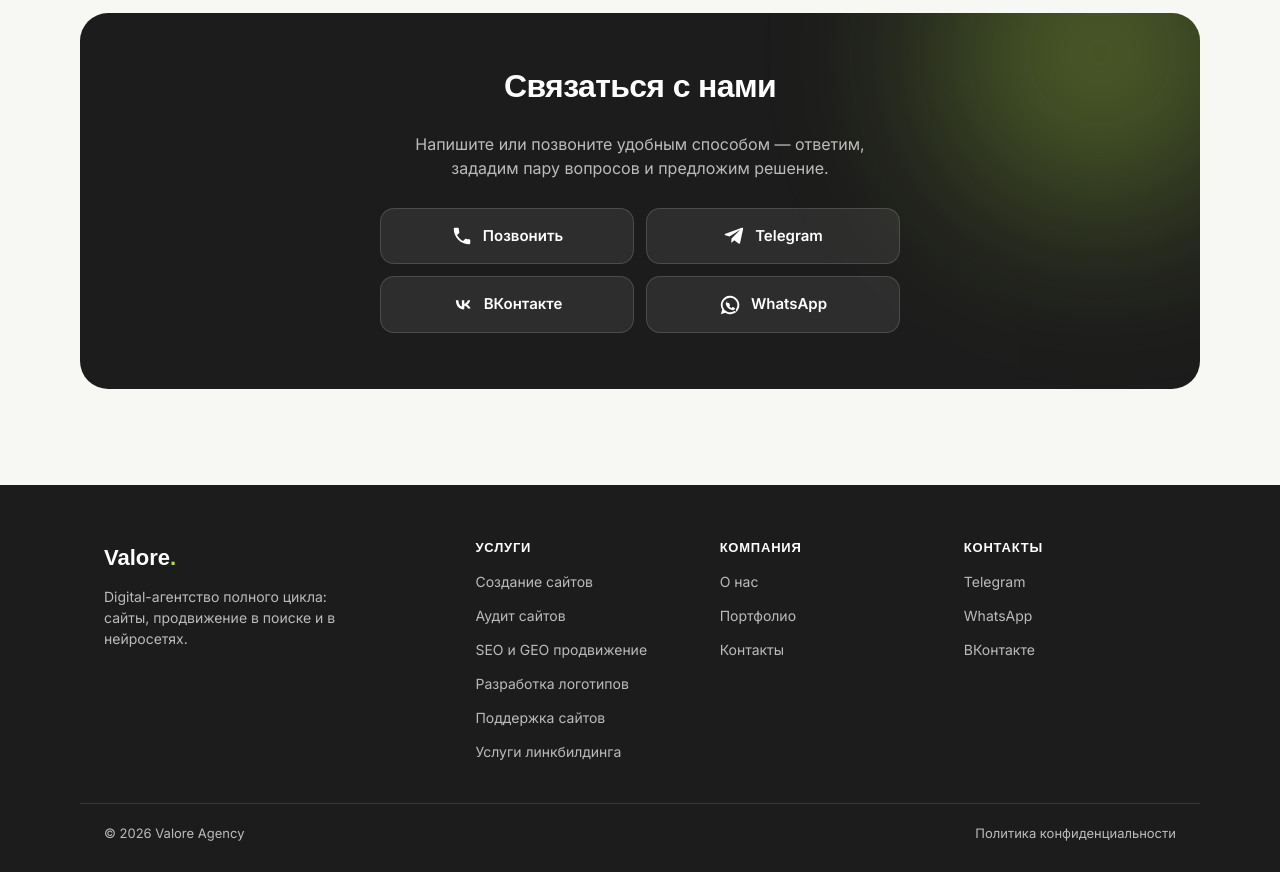
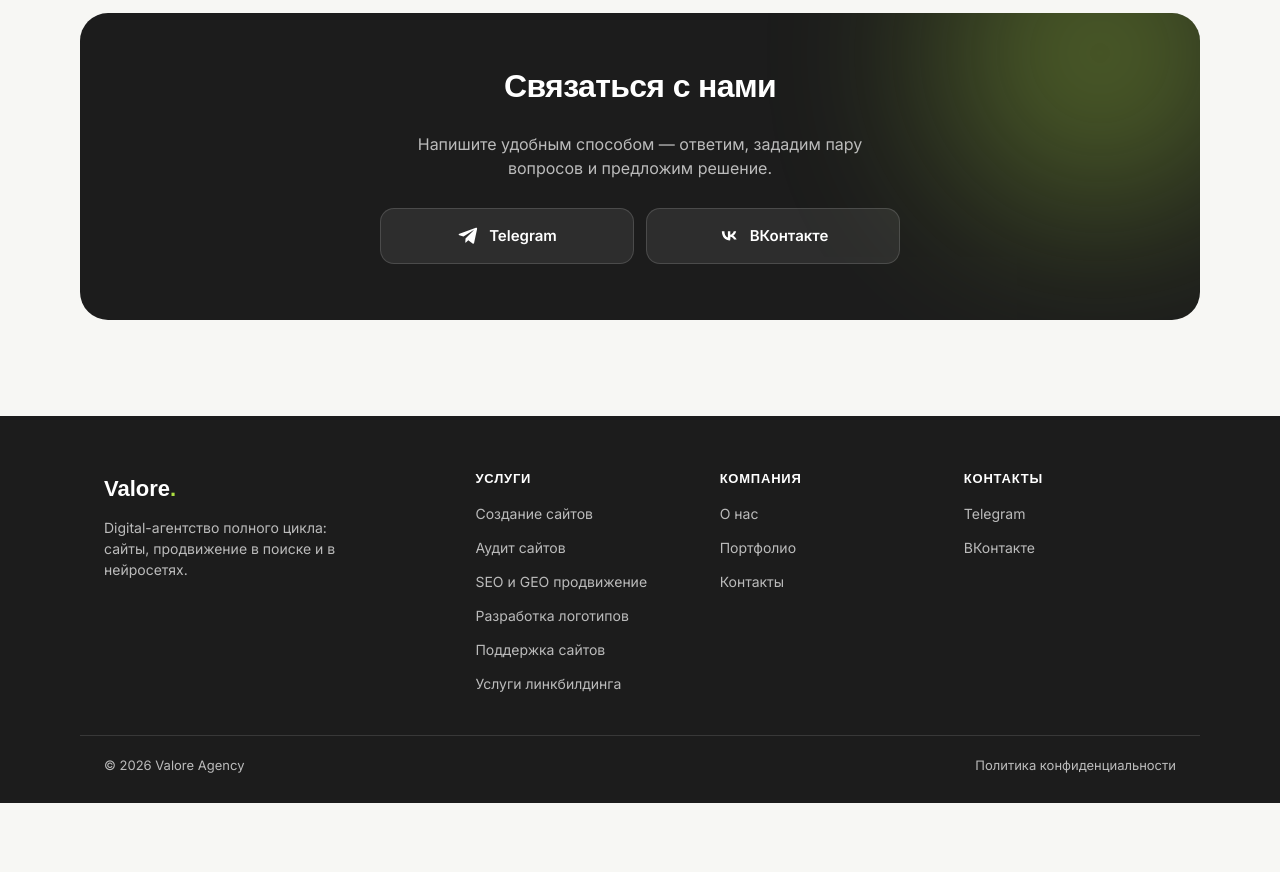
Before and after one commit to andreamaro322-svg/valore-agency, an Astro site: page / in a window 1280 px wide. Shown: the part 3300-4172 px from the top of the page. After the commit the page ends 4103 px from the top, so only its background shows below. Built offline with nearby package versions, Linux system fonts and the light colour scheme; Astro itself is replaced by a stand-in of ours; a web font is replaced by a local one.

Commit message:
fix: рабочие контакты вместо плейсхолдеров и цена аудита
В проде висели t.me/PLACEHOLDER, wa.me/PLACEHOLDER, vk.com/PLACEHOLDER и
tel:+70000000000 — сайт нельзя было ни во что нанять. Плейсхолдеры стояли в
четырёх местах: блок связи на главной, тот же блок компонентом на внутренних
страницах, футер и sameAs в разметке Organization.

Оставлены два канала по решению владельца: Telegram и ВКонтакте. Телефон и
WhatsApp убраны вместе с иконками, текст призыва поправлен — «напишите»
вместо «напишите или позвоните».

Цена аудита поднята с 5 000 до 10 000 рублей. Заменено и в schema.org: там
лежало price 5000 без пробела, из-за чего разметка говорила бы Google одно,
а страница другое.

Co-Authored-By: Claude Opus 5 <noreply@anthropic.com>

```diff
--- a/src/components/Footer.astro
+++ b/src/components/Footer.astro
@@ -41,10 +41,8 @@ const year = new Date().getFullYear();
     <div class="footer__contacts">
       <h3 class="footer__title">Контакты</h3>
       <ul>
-        <!-- TODO: заменить плейсхолдеры на реальные ссылки -->
-        <li><a href="https://t.me/PLACEHOLDER" rel="nofollow">Telegram</a></li>
-        <li><a href="https://wa.me/PLACEHOLDER" rel="nofollow">WhatsApp</a></li>
-        <li><a href="https://vk.com/PLACEHOLDER" rel="nofollow">ВКонтакте</a></li>
+        <li><a href="https://t.me/Valoreagency" rel="nofollow noopener" target="_blank">Telegram</a></li>
+        <li><a href="https://vk.ru/id1127659934" rel="nofollow noopener" target="_blank">ВКонтакте</a></li>
       </ul>
     </div>
   </div>
--- a/src/layouts/Layout.astro
+++ b/src/layouts/Layout.astro
@@ -22,9 +22,8 @@ const orgSchema = {
     availableLanguage: ['Russian'],
   },
   sameAs: [
-    'https://t.me/PLACEHOLDER',
-    'https://wa.me/PLACEHOLDER',
-    'https://vk.com/PLACEHOLDER',
+    'https://t.me/Valoreagency',
+    'https://vk.ru/id1127659934',
   ],
 };
 ---
--- a/src/pages/index.astro
+++ b/src/pages/index.astro
@@ -228,33 +228,20 @@ const faqSchema = {
       <div class="cta__content">
         <h2 class="section-title">Связаться с нами</h2>
         <p class="cta__lead">
-          Напишите или позвоните удобным способом — ответим, зададим пару вопросов и предложим решение.
+          Напишите удобным способом — ответим, зададим пару вопросов и предложим решение.
         </p>
-        <!-- TODO: заменить href на реальные контакты -->
         <div class="contacts">
-          <a class="contact" href="tel:+70000000000" aria-label="Позвонить">
-            <svg class="contact__icon" viewBox="0 0 24 24" fill="none" xmlns="http://www.w3.org/2000/svg" aria-hidden="true">
-              <path d="M6.6 10.8c1.4 2.8 3.8 5.1 6.6 6.6l2.2-2.2c.3-.3.7-.4 1-.2 1.1.4 2.3.6 3.6.6.6 0 1 .4 1 1V20c0 .6-.4 1-1 1C10.6 21 3 13.4 3 4c0-.6.4-1 1-1h3.5c.6 0 1 .4 1 1 0 1.3.2 2.5.6 3.6.1.4 0 .8-.2 1L6.6 10.8z" fill="currentColor"/>
-            </svg>
-            <span>Позвонить</span>
-          </a>
-          <a class="contact" href="https://t.me/PLACEHOLDER" target="_blank" rel="nofollow noopener" aria-label="Написать в Telegram">
+          <a class="contact" href="https://t.me/Valoreagency" target="_blank" rel="nofollow noopener" aria-label="Написать в Telegram">
             <svg class="contact__icon" viewBox="0 0 24 24" fill="none" xmlns="http://www.w3.org/2000/svg" aria-hidden="true">
               <path d="M21.9 4.3 18.7 19.4c-.2 1-.9 1.3-1.7.8l-4.7-3.5-2.3 2.2c-.3.3-.5.5-1 .5l.3-4.8L18 6.1c.4-.3-.1-.5-.6-.2L7.1 12.5l-4.6-1.4c-1-.3-1-1 .2-1.5L20.6 3c.8-.3 1.6.2 1.3 1.3z" fill="currentColor"/>
             </svg>
             <span>Telegram</span>
           </a>
-          <a class="contact" href="https://vk.com/PLACEHOLDER" target="_blank" rel="nofollow noopener" aria-label="Написать во ВКонтакте">
+          <a class="contact" href="https://vk.ru/id1127659934" target="_blank" rel="nofollow noopener" aria-label="Написать во ВКонтакте">
             <svg class="contact__icon" viewBox="0 0 24 24" fill="none" xmlns="http://www.w3.org/2000/svg" aria-hidden="true">
               <path d="M13.2 16.8c-5.4 0-8.9-3.8-9-10h2.8c.1 4.6 2.2 6.5 3.8 6.9V6.8h2.6v3.9c1.6-.2 3.3-2 3.8-3.9h2.6c-.4 2.3-2 4.1-3.2 4.8 1.2.6 3 2.2 3.7 4.2h-2.9c-.5-1.6-2-2.8-3.9-3v3H13.2z" fill="currentColor"/>
             </svg>
             <span>ВКонтакте</span>
-          </a>
-          <a class="contact" href="https://wa.me/PLACEHOLDER" target="_blank" rel="nofollow noopener" aria-label="Написать в WhatsApp">
-            <svg class="contact__icon" viewBox="0 0 24 24" fill="none" xmlns="http://www.w3.org/2000/svg" aria-hidden="true">
-              <path d="M12 2a10 10 0 0 0-8.5 15.2L2 22l4.9-1.5A10 10 0 1 0 12 2zm0 2a8 8 0 0 1 6.6 12.5c-.3.4-.4.8-.2 1.2l.4 1.4-1.6-.4c-.4-.1-.8 0-1.1.2A8 8 0 1 1 12 4zm-3 4.2c-.2 0-.5.1-.7.4-.3.3-.9.9-.9 2.1s.9 2.4 1 2.6c.1.2 1.7 2.7 4.2 3.7 2 .8 2.4.7 2.9.6.5-.1 1.5-.6 1.7-1.2.2-.6.2-1.1.1-1.2-.1-.1-.3-.2-.6-.3l-1.5-.7c-.2-.1-.4-.1-.6.1l-.6.8c-.1.2-.3.2-.5.1-.7-.3-1.4-.6-2.1-1.6-.2-.3 0-.4.1-.6l.4-.5c.1-.2.1-.3 0-.5l-.7-1.7c-.2-.4-.4-.4-.6-.4H9z" fill="currentColor"/>
-            </svg>
-            <span>WhatsApp</span>
           </a>
         </div>
       </div>
```
Also changed, not shown: src/components/ContactCta.astro (+3 -16 lines), src/pages/uslugi/audit-sajtov.astro (+6 -6 lines).
